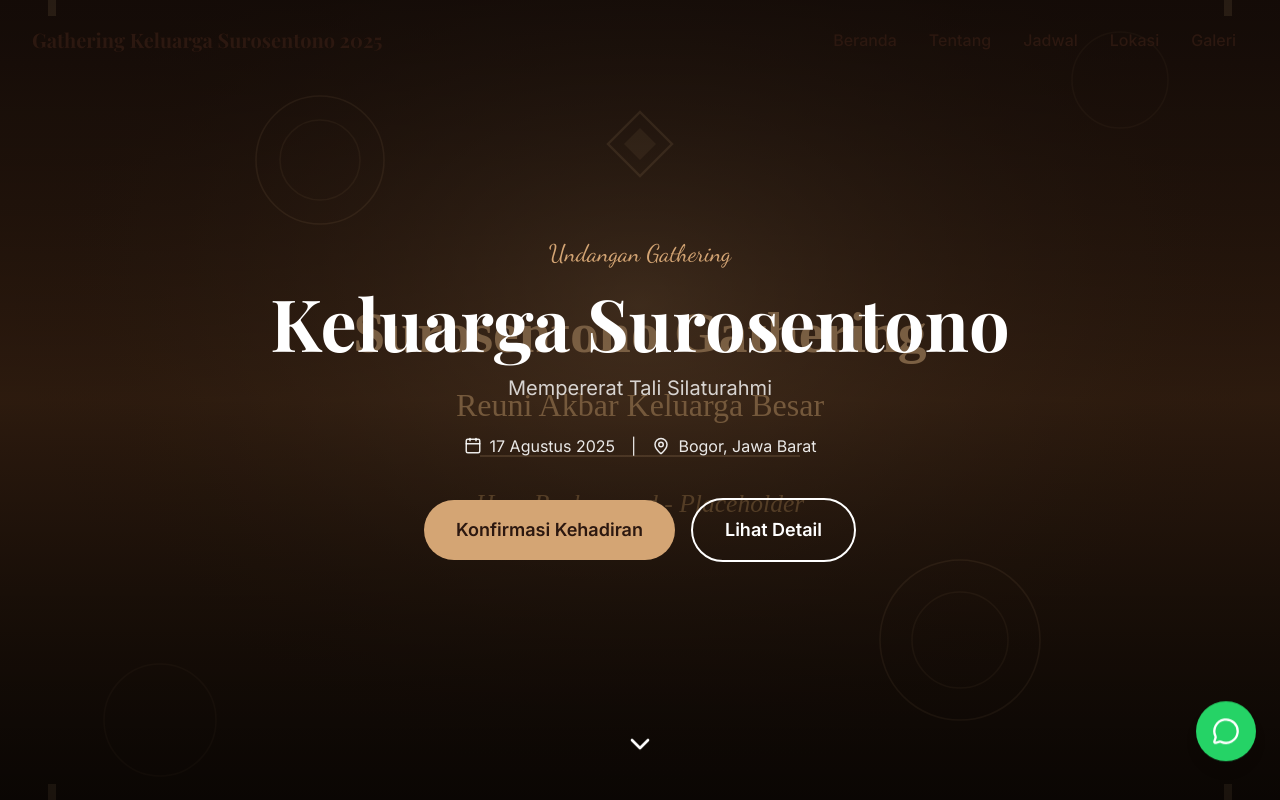
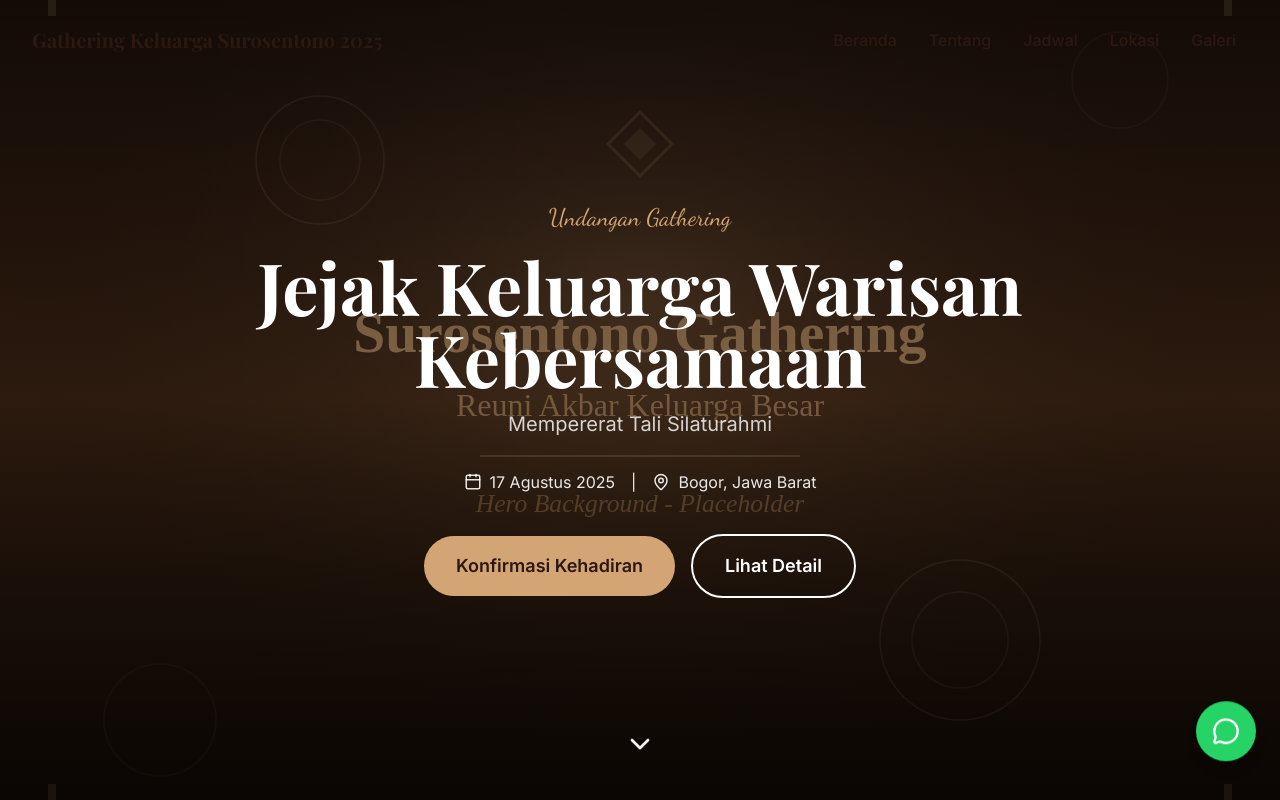
Before and after one commit to dayCod/surosentono-gathering, a Next.js app: page / in a window 1280 px wide. Shown: the top 800 px of the page. Built offline with nearby package versions, Linux system fonts and the light colour scheme; a web font is replaced by a local one.

Commit message:
feat: update Hero component title to "Jejak Keluarga Warisan Kebersamaan"

```diff
--- a/components/sections/Hero.tsx
+++ b/components/sections/Hero.tsx
@@ -42,7 +42,7 @@ export default function Hero() {
           transition={{ duration: 0.8, delay: 0.4 }}
           className="font-heading text-4xl md:text-6xl lg:text-7xl font-bold mb-4"
         >
-          Keluarga Surosentono
+          Jejak Keluarga Warisan Kebersamaan
         </motion.h1>
 
         {/* Tagline */}
```
